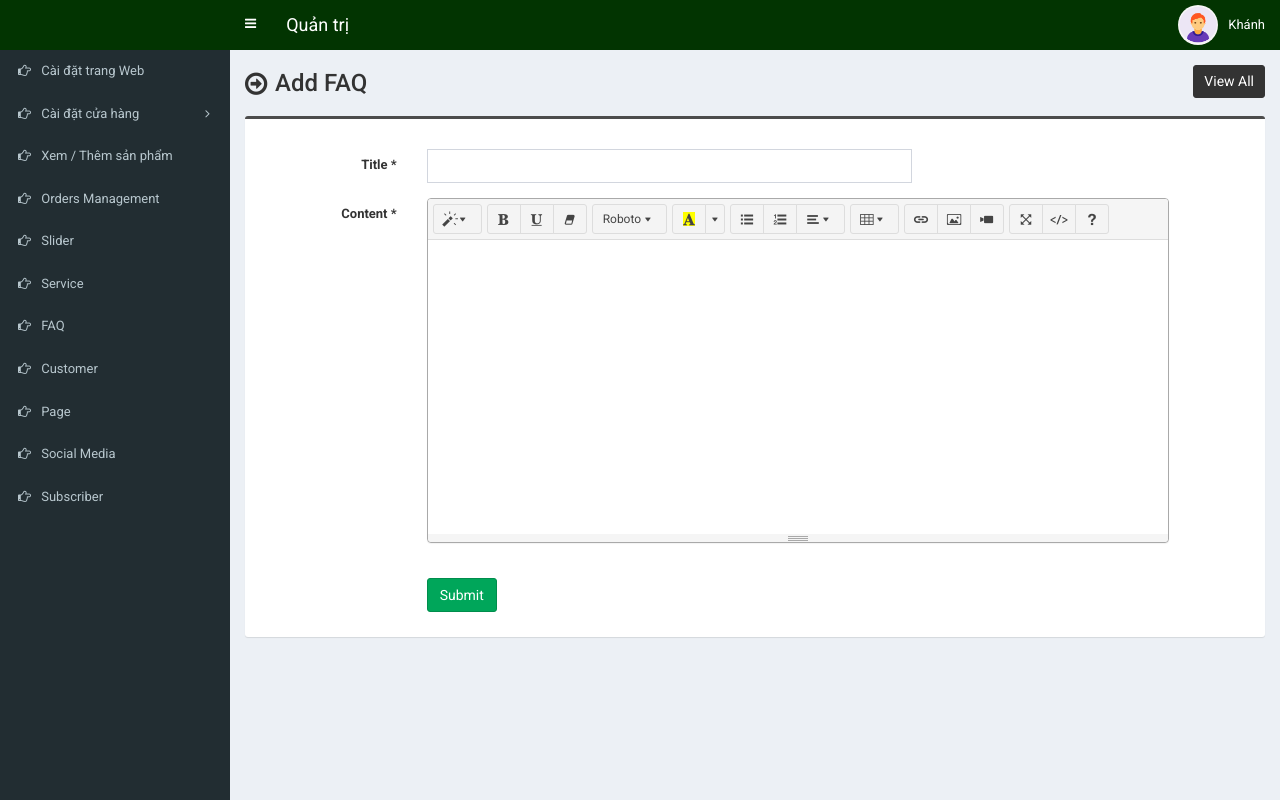
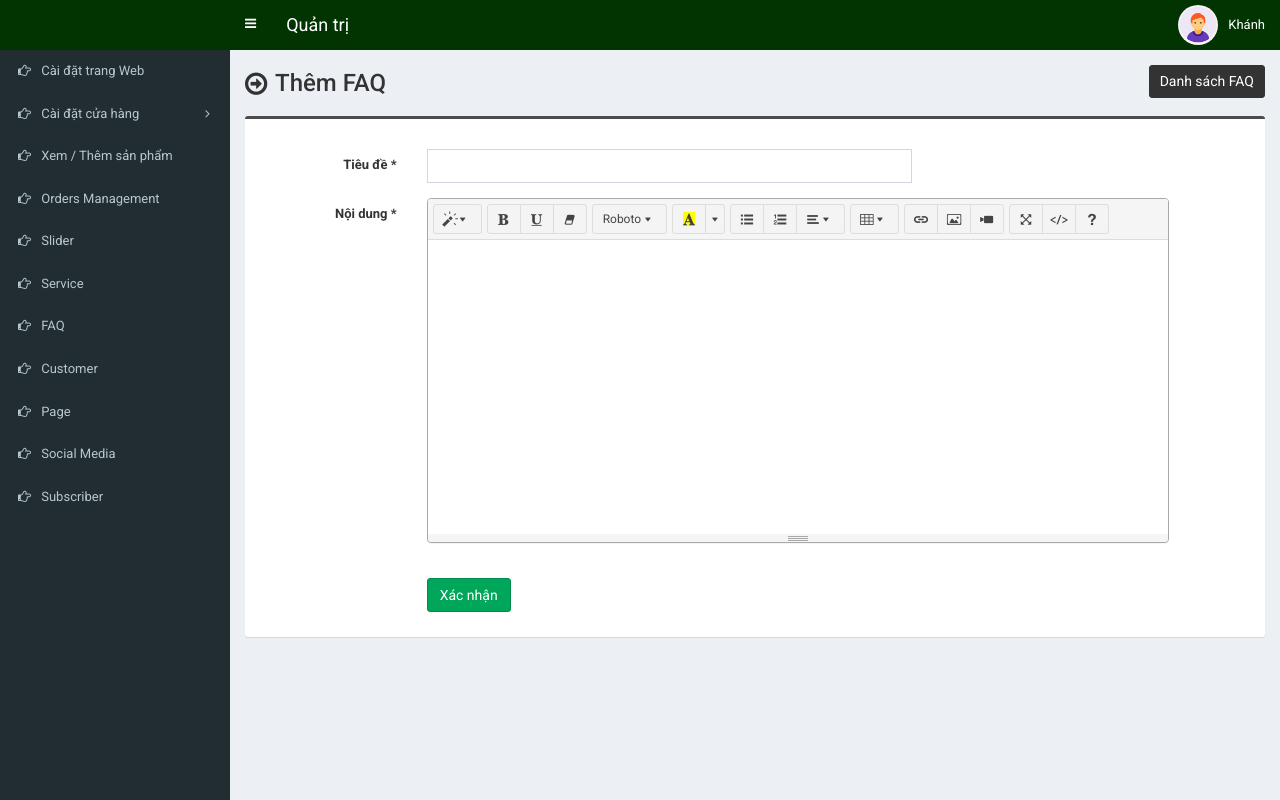
Before and after one commit to TranKhanh3108/DoAn3, a PHP site: page /test/admin/faq-add.php in a window 1280 px wide. Run offline with PHP 8.4, Linux system fonts and the light colour scheme; a user stored in the database is signed in.

Commit message:
FAQ fix
rr

```diff
--- a/admin/faq-add.php
+++ b/admin/faq-add.php
@@ -6,12 +6,12 @@ if(isset($_POST['form1'])) {
 
 	if(empty($_POST['faq_title'])) {
 		$valid = 0;
-		$error_message .= 'Title can not be empty<br>';
+		$error_message .= 'Tiêu đề không được để trống<br>';
 	}
 
 	if(empty($_POST['faq_content'])) {
 		$valid = 0;
-		$error_message .= 'Content can not be empty<br>';
+		$error_message .= 'Nội dung không được để trống<br>';
 	}
 
 	if($valid == 1) {
@@ -19,7 +19,7 @@ if(isset($_POST['form1'])) {
 		$statement = $pdo->prepare("INSERT INTO tbl_faq (faq_title,faq_content) VALUES (?,?)");
 		$statement->execute(array($_POST['faq_title'],$_POST['faq_content']));
 
-		$success_message = 'FAQ is added successfully!';
+		$success_message = 'FAQ được thêm thành công!';
 
 		unset($_POST['faq_title']);
 		unset($_POST['faq_content']);
@@ -29,10 +29,10 @@ if(isset($_POST['form1'])) {
 
 <section class="content-header">
 	<div class="content-header-left">
-		<h1>Add FAQ</h1>
+		<h1>Thêm FAQ</h1>
 	</div>
 	<div class="content-header-right">
-		<a href="faq.php" class="btn btn-primary btn-sm">View All</a>
+		<a href="faq.php" class="btn btn-primary btn-sm">Danh sách FAQ</a>
 	</div>
 </section>
 
@@ -60,13 +60,13 @@ if(isset($_POST['form1'])) {
 				<div class="box box-info">
 					<div class="box-body">
 						<div class="form-group">
-							<label for="" class="col-sm-2 control-label">Title <span>*</span></label>
+							<label for="" class="col-sm-2 control-label">Tiêu đề <span>*</span></label>
 							<div class="col-sm-6">
 								<input type="text" autocomplete="off" class="form-control" name="faq_title" value="<?php if(isset($_POST['faq_title'])){echo $_POST['faq_title'];} ?>">
 							</div>
 						</div>
 						<div class="form-group">
-							<label for="" class="col-sm-2 control-label">Content <span>*</span></label>
+							<label for="" class="col-sm-2 control-label">Nội dung <span>*</span></label>
 							<div class="col-sm-9">
 								<textarea class="form-control" name="faq_content" id="editor1" style="height:200px;"><?php if(isset($_POST['faq_content'])){echo $_POST['faq_content'];} ?></textarea>
 							</div>
@@ -74,7 +74,7 @@ if(isset($_POST['form1'])) {
 						<div class="form-group">
 							<label for="" class="col-sm-2 control-label"></label>
 							<div class="col-sm-6">
-								<button type="submit" class="btn btn-success pull-left" name="form1">Submit</button>
+								<button type="submit" class="btn btn-success pull-left" name="form1">Xác nhận</button>
 							</div>
 						</div>
 					</div>
```
Also changed, not shown: admin/faq-edit.php (+8 -8 lines), admin/faq.php (+10 -10 lines), 1 other file.
